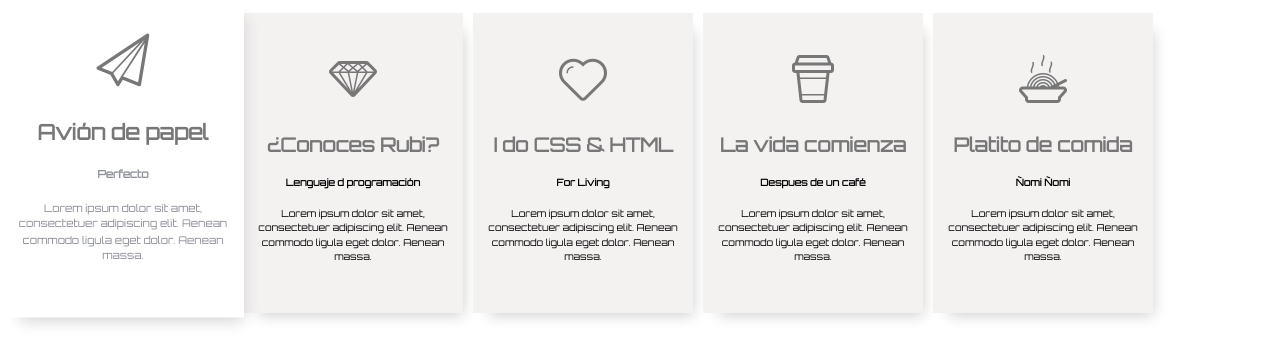
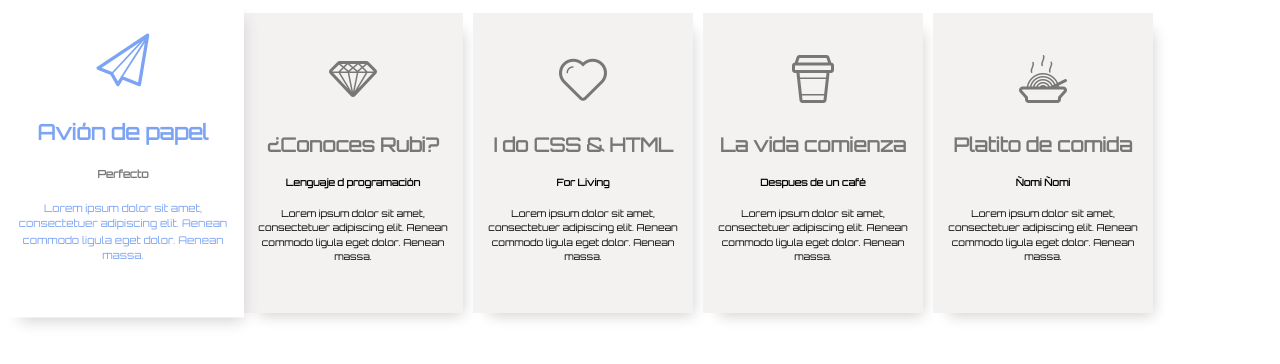
Before and after one commit to Neiza/tipografiasGuiadoLec24, a plain HTML site: page index.html in a window 1280 px wide. In both pictures the pointer is over the element 123 px from the left and 163 px from the top of the page. Drawn offline with Linux system fonts and the light colour scheme; files whose address does not match are found by name.

Commit message:
segunda oarte

```diff
--- a/assets/css/main.css
+++ b/assets/css/main.css
@@ -22,7 +22,6 @@
 font-size: 3em;
 line-height: 1.5em;
 color: #777777;
-
 }
 
 h2{
@@ -46,6 +45,18 @@ h5{
   color: white;
   background-color: #fff;
   -webkit-transform: scale(1.1);
-  color: #8c8f98;
+  color: #7DA4F4;
   -webkit-transtion: all 0.5s ease-in-out;
 }
+
+.box:hover h2{
+  color: #7DA4F4;
+}
+
+.box:hover span{
+  color: #7DA4F4;
+}
+
+.box:hover h5{
+  color:  #777777;
+}
```
Also changed, not shown: assets/fonts-icons/style.css (line endings or trailing spaces).
